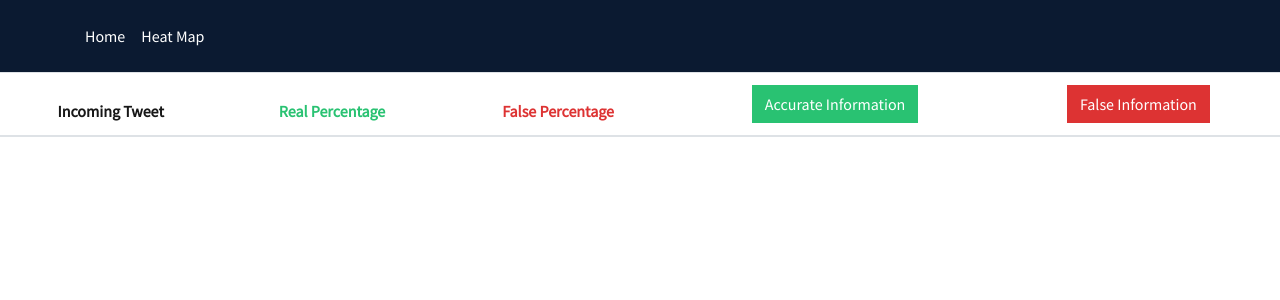
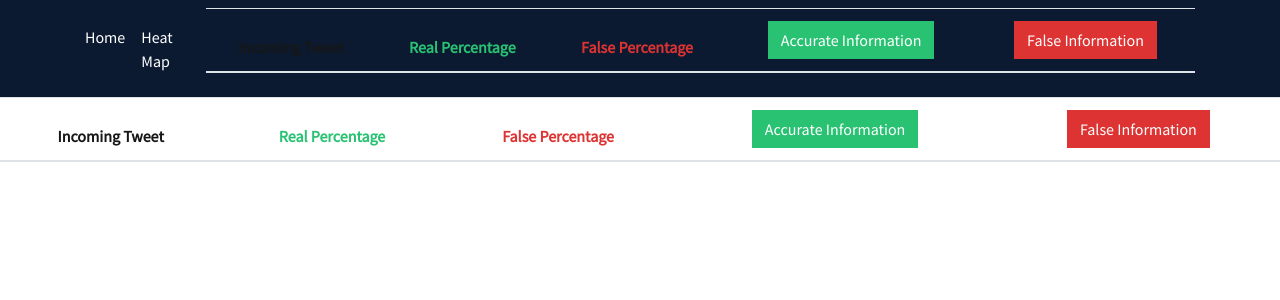
Before and after one commit to abdulelakiri/Varsity-Hacking-Team, a Flask app: page /table in a window 1280 px wide. Shown: the top 300 px of the page. Run offline with Flask 2, Linux system fonts and the light colour scheme; lists and menus that the app fills with data are empty; some libraries are stand-ins or nearby versions.

Commit message:
added table to homepage

```diff
--- a/webpage/templates/base.html
+++ b/webpage/templates/base.html
@@ -39,6 +39,24 @@
               <a href="{{ url_for('site.homepage') }}"
               class="pl-md-0 p-3 text-white">Heat Map</a>
           </div>
+          <table class="table">
+            <thead>
+              <tr>
+                <th class="text-base" style="text-align: center;">Incoming Tweet</th>
+                <th class="text-success" style="text-align: center;">Real Percentage</th>
+                <th class="text-danger" style="text-align: center;">False Percentage</th>
+                <th style="text-align: center;">
+                  <button type="button" class="btn btn-success" >Accurate Information</button>
+                </th>
+                <th style="text-align: center;">
+                  <button type="button" class="btn btn-danger" >False Information</button>
+                </th>
+              </tr>
+            </thead>
+            <tbody>
+
+            </tbody>
+          </table>
         </div>
       </nav>
 
```
